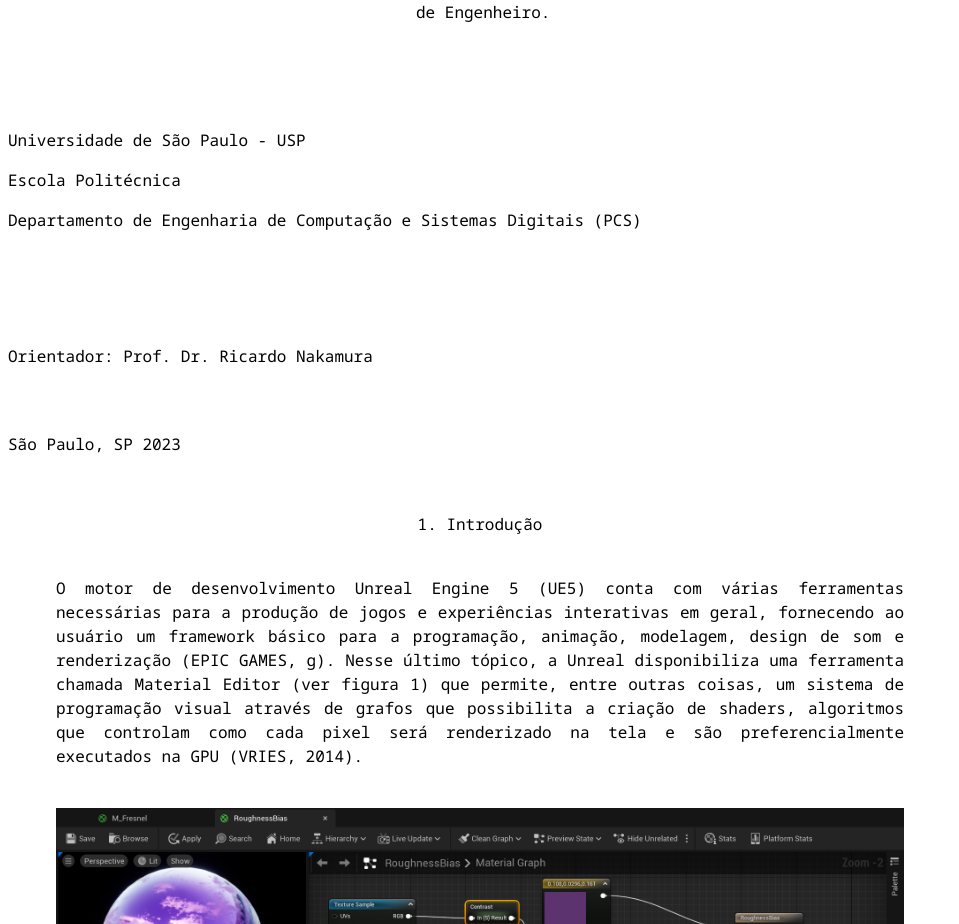
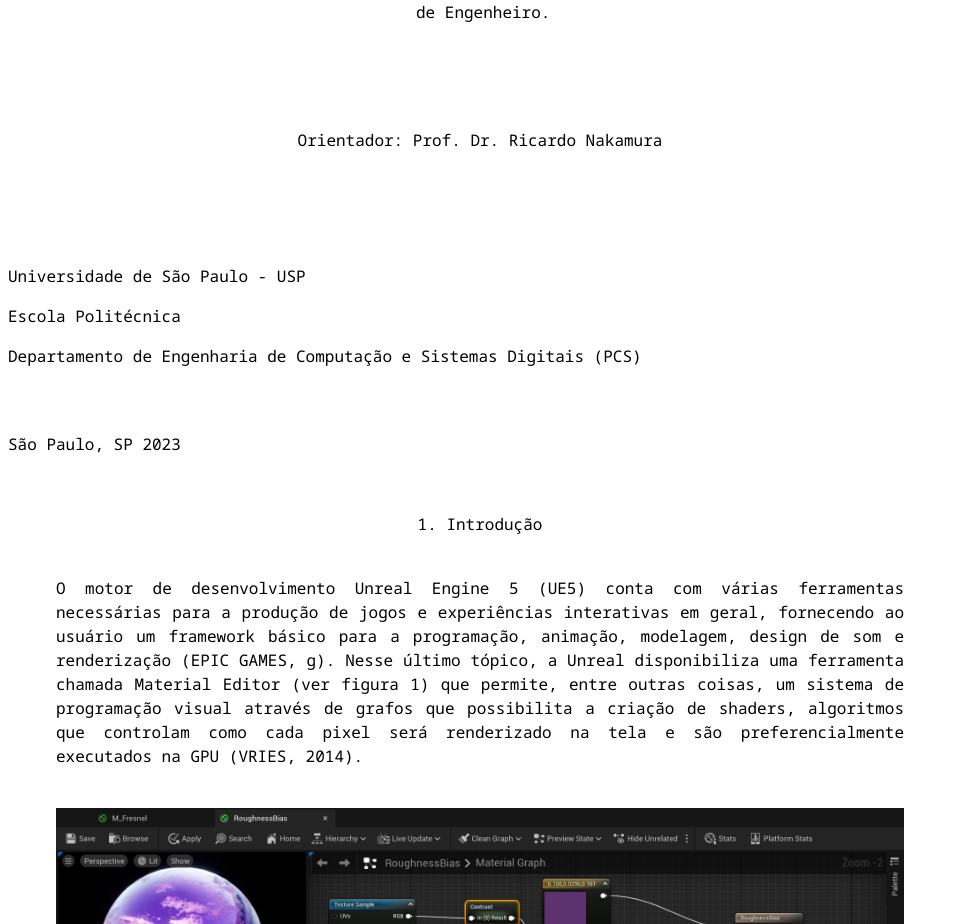
Before and after one commit to brunomariz/tcc-website, a Next.js app: page / in a window 1280 px wide. Shown: the part 584-1508 px from the top of the page, without its empty margins (0-959 px from the left). Built offline with nearby package versions, Linux system fonts and the light colour scheme.

Commit message:
fix formatting

```diff
--- a/app/_components/Capa.tsx
+++ b/app/_components/Capa.tsx
@@ -24,14 +24,14 @@
         </div>
       </div>
       <div className="py-12">
+        <p>Orientador: Prof. Dr. Ricardo Nakamura</p>
+      </div>
+      <div className="flex-col w-full items-start py-12">
         <p>Universidade de São Paulo - USP</p>
         <p>Escola Politécnica</p>
         <p>
           Departamento de Engenharia de Computação e Sistemas Digitais (PCS)
         </p>
-      </div>
-      <div className="py-12">
-        <p>Orientador: Prof. Dr. Ricardo Nakamura</p>
       </div>
       <div className="flex w-full justify-start">
         <p>São Paulo, SP 2023</p>
--- a/app/globals.css
+++ b/app/globals.css
@@ -35,5 +35,5 @@
 }
 
 .capa {
-  @apply text-center bg-white min-h-screen;
+  @apply text-center bg-white min-h-screen flex flex-col items-center;
 }
```
